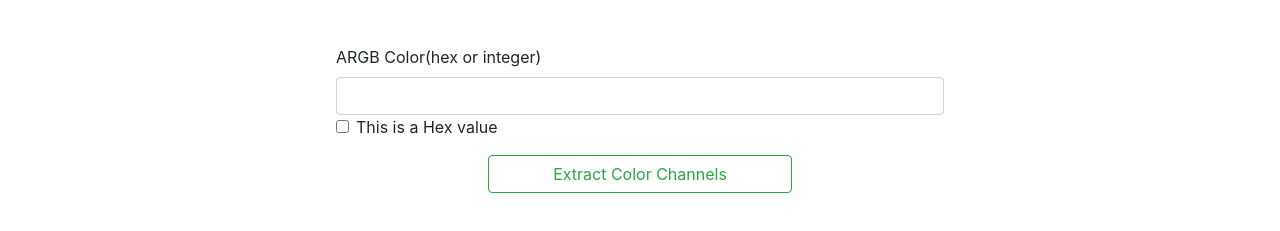
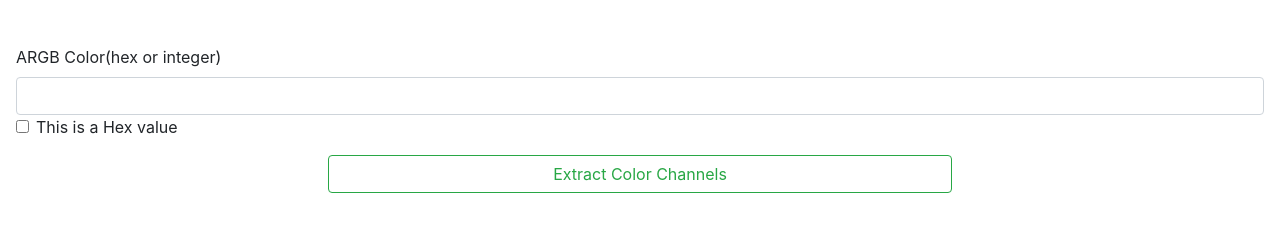
Before and after one commit to josephwhittington/rgba_hex_color_converter, a plain HTML site: page index.html in a window 1280 px wide. Shown: the part 75-306 px from the top of the page. Drawn offline with nearby package versions, Linux system fonts and the light colour scheme.

Commit message:
bug fixes

```diff
--- a/index.html
+++ b/index.html
@@ -10,7 +10,7 @@
 </head>
 <body>
     <h1 class="pt-4 text-center">Whittington Hex Color Converter</h1>
-    <div class="mt-5 w-50 w-sm-75 mx-auto px-3">
+    <div class="mt-5 w-lg-50 w-sm-75 mx-auto px-3">
 
         <label for="color">ARGB Color(hex or integer)</label>
         <div >
```
